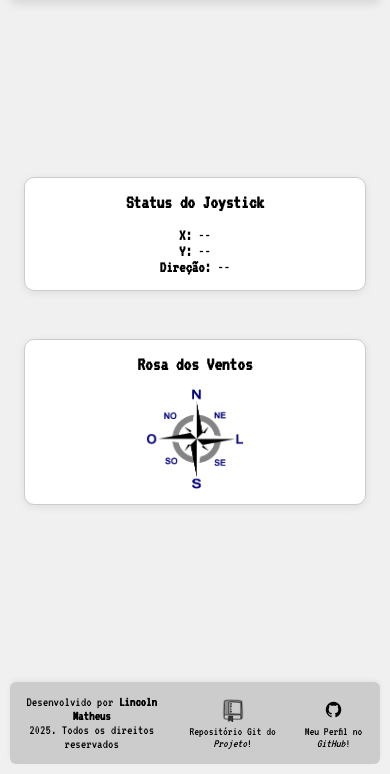
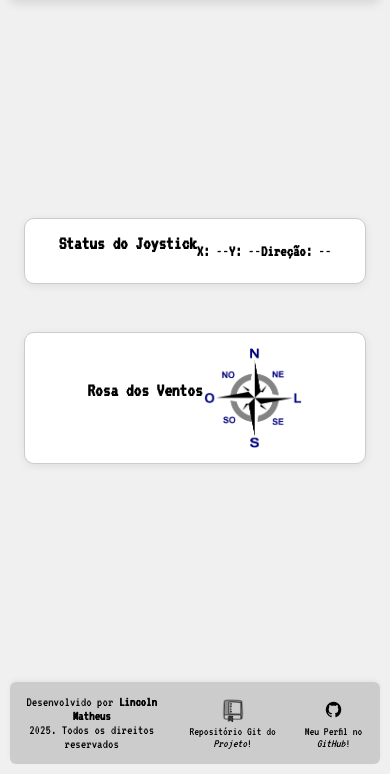
Before and after one commit to LincolnMatheus97/Api-Iot-RSE, a Flask app: page /dashboard/joystick in a window 390 px wide. Shown: the part 70-844 px from the top of the page. Run offline with Flask 3, Linux system fonts and the light colour scheme; some libraries are stand-ins or nearby versions.

Commit message:
:truck: chore: Atualiza o css do dashboard/joystick

```diff
--- a/static/css/joystick.css
+++ b/static/css/joystick.css
@@ -77,7 +77,7 @@ footer{
 
 .box {
     display: flex;
-    flex-direction: column;
+    flex-direction: row;
     justify-content: center;
     align-items: center;
     border: 1px solid #ccc;
@@ -119,6 +119,9 @@ footer{
     header h1 {
         font-size: 1.5rem;
     }
+    .box h1 {
+        font-size: 1.4rem;
+    }
     #imagem-git, #header-gif {
         width: 30px;
         height: 30px;
```
